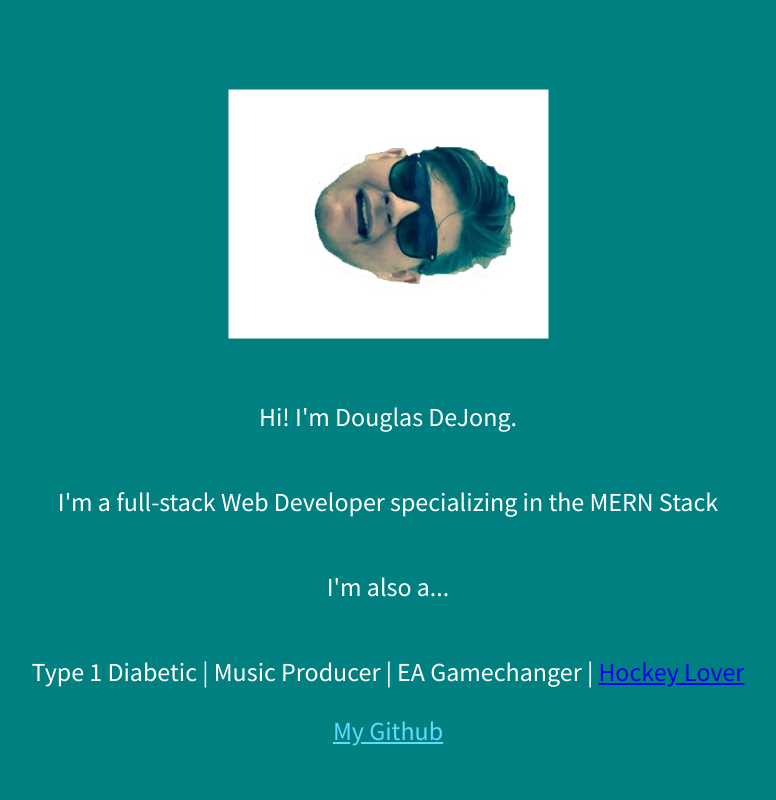
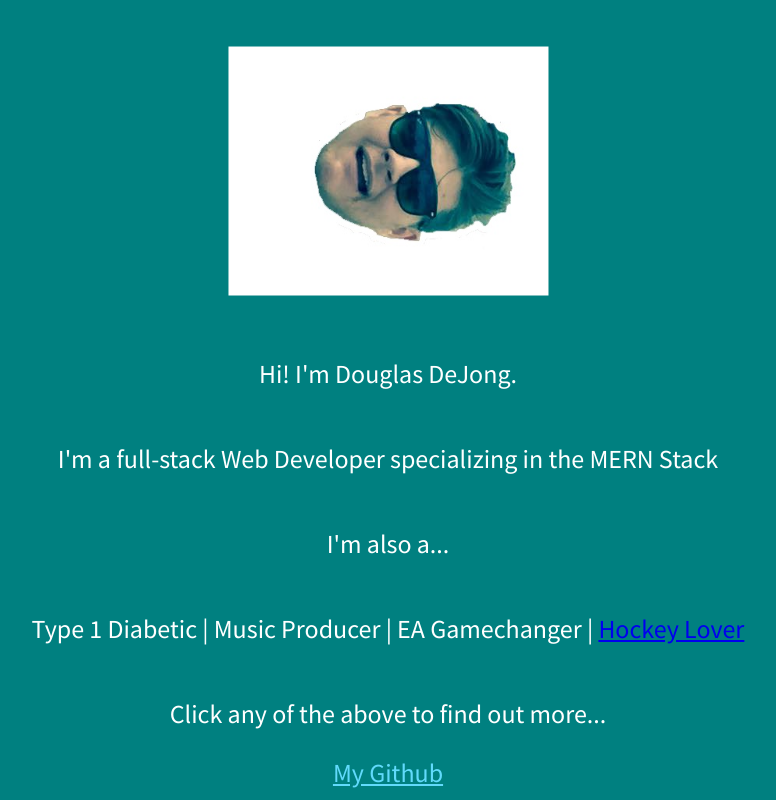
Before and after one commit to DougDeJong/portfolio-site, a React (Create React App) app: page / in a window 1280 px wide. Shown: the whole page, without its empty margins (252-1028 px from the left). Built offline with nearby package versions, Linux system fonts and the light colour scheme.

Commit message:
fresh HTML structures

```diff
--- a/src/App.js
+++ b/src/App.js
@@ -15,6 +15,7 @@ class App extends Component {
             <p>I'm a full-stack Web Developer specializing in the MERN Stack</p>
             <p>I'm also a...</p>
             <p>Type 1 Diabetic | Music Producer | EA Gamechanger | <Link to={'/hockey'}>Hockey Lover</Link></p>
+            <p>Click any of the above to find out more...</p>
           <a
             className="App-link"
             href="https://github.com/DougDeJong"
```
